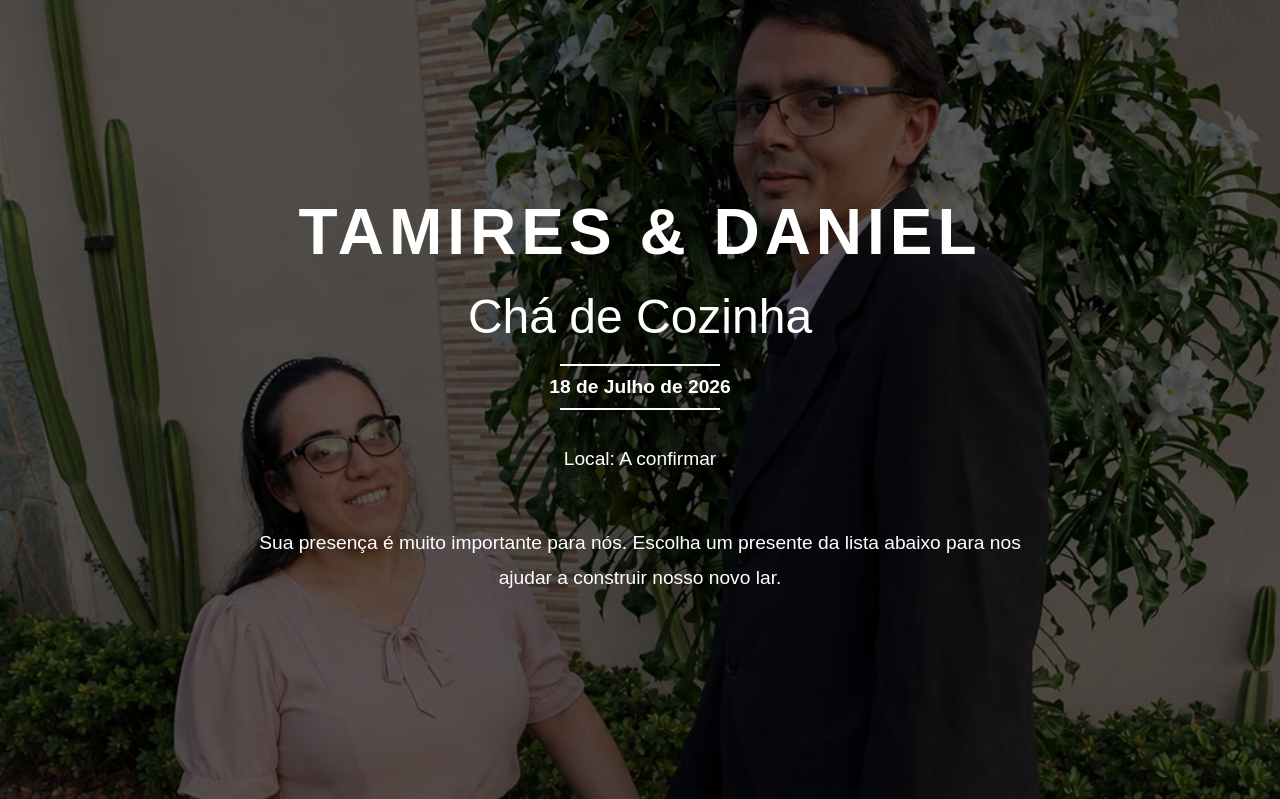
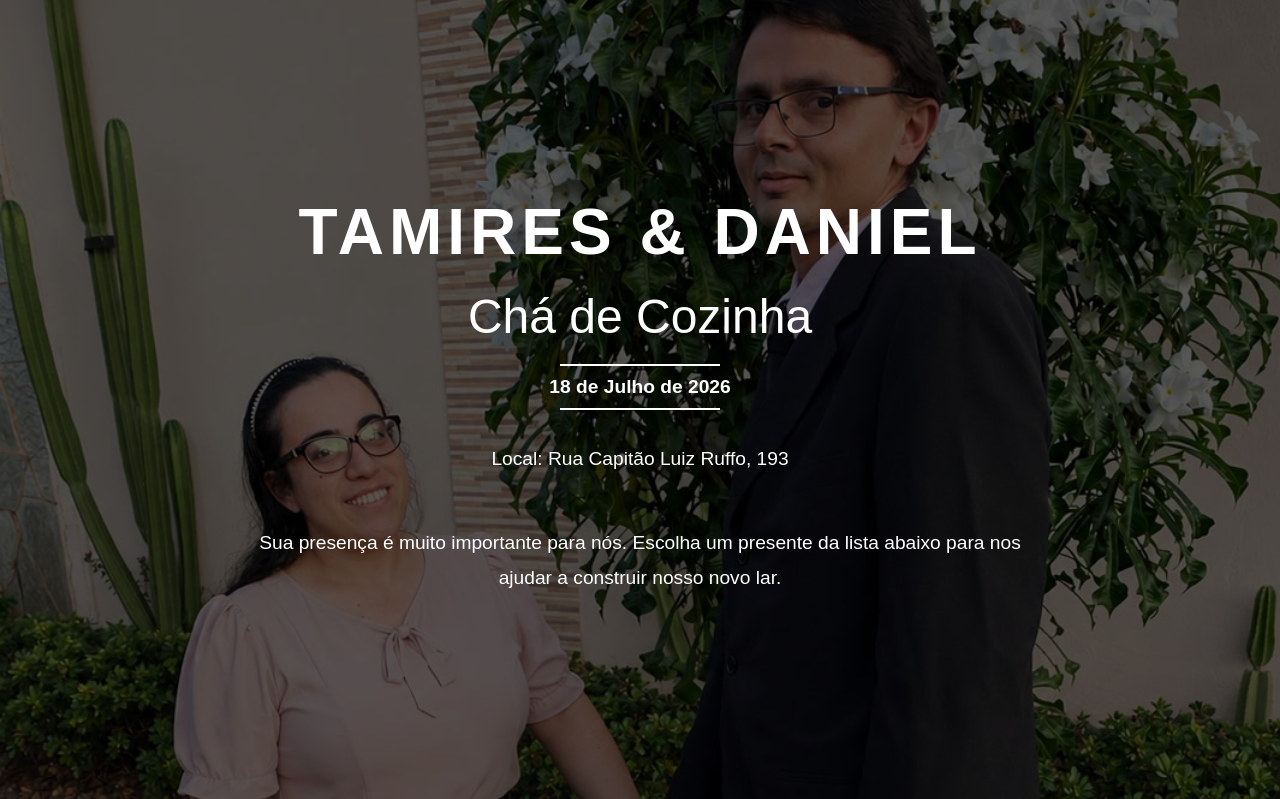
Before and after one commit to Rogkk/WeddingShower, a Flask app: page / in a window 1280 px wide. Shown: the top 799 px of the page. Run offline with Flask 3, Linux system fonts and the light colour scheme; data that the repository does not hold is empty.

Commit message:
Update index.html

```diff
--- a/templates/index.html
+++ b/templates/index.html
@@ -36,7 +36,7 @@
 
                 <br>
                 <p class="event-location">
-                    Local: A confirmar
+                    Local: Rua Capitão Luiz Ruffo, 193
                 </p>
 
                 <br><br>
```
